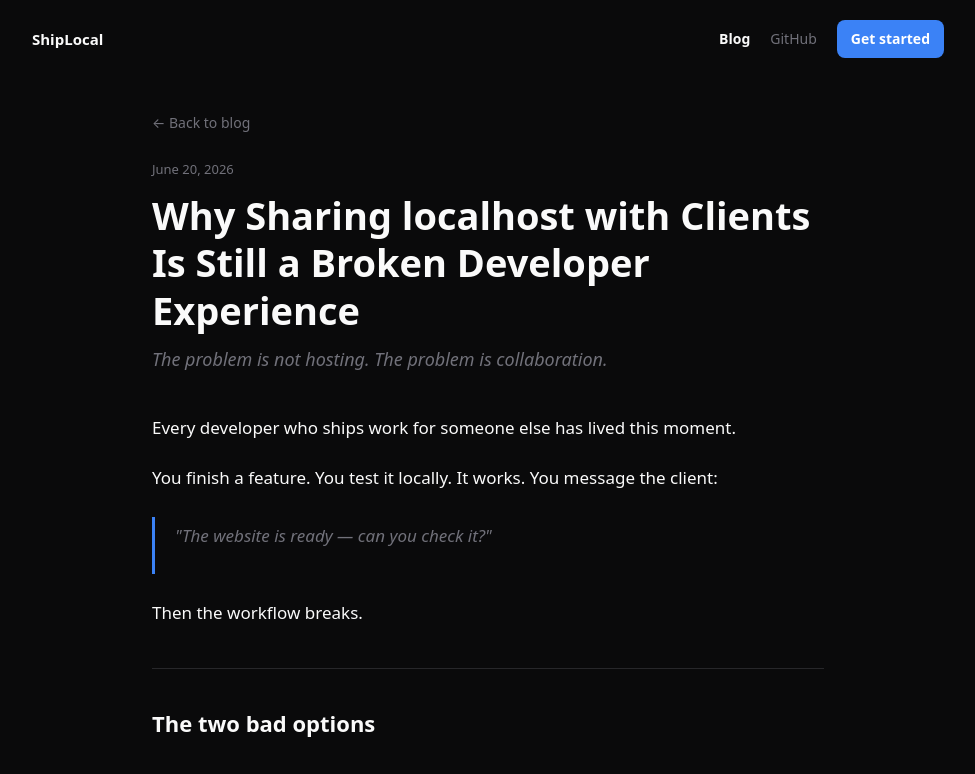
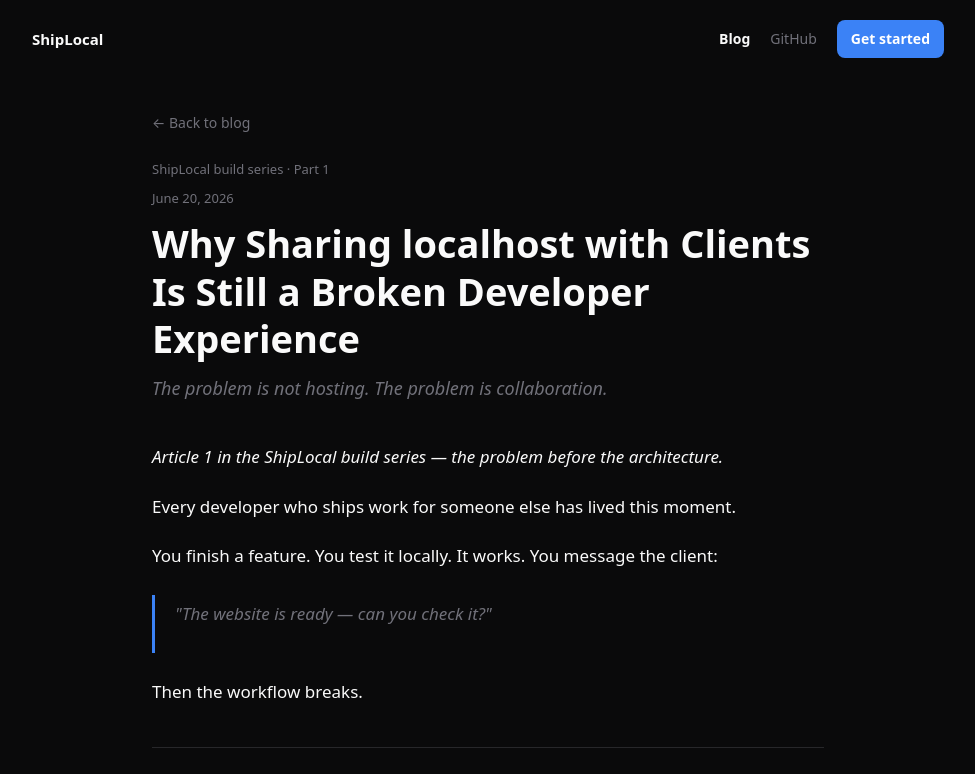
Before and after one commit to ship-local/shiplocal, a Next.js app in the folder apps/dashboard/: page /blog/why-sharing-localhost-with-clients-is-still-broken in a window 1280 px wide. Shown: the top 774 px of the page, without its empty margins (152-1127 px from the left). Built offline with nearby package versions, Linux system fonts and the light colour scheme; no server answers.

Commit message:
chore: sync Core from Cloud monorepo

```diff
--- a/apps/dashboard/content/blog/the-hard-part-isnt-the-tunnel.md
+++ b/apps/dashboard/content/blog/the-hard-part-isnt-the-tunnel.md
@@ -1,15 +1,13 @@
 ---
 title: The Hard Part of Building a Developer Tunnel Isn't the Tunnel
-subtitle: The hard part of building a developer tunnel isn't forwarding HTTP over WebSocket. It's everything that assumes the world is localhost."
+subtitle: "It's everything that assumes the world is localhost — not the WebSocket part."
 date: 2026-06-21
 description: The hard part of building a developer tunnel isn't forwarding HTTP over WebSocket. It's everything that assumes the world is localhost — headers, addresses, URLs, cookies, CORS, compression, bundle sizes, reconnect loops, and the gap between "works in my terminal" and "works for a client on their phone."
+series: ShipLocal build series
+series_order: 2
 ---
 
-# The Hard Part of Building a Developer Tunnel Isn't the Tunnel
-
 _Article 2 in the ShipLocal build series — architecture depth from production._
-
----
 
 When we started building [ShipLocal](https://github.com/ship-local/shiplocal), the pitch was simple: run `shiplocal 3000`, get a public URL, share it with a client, collect visual feedback on the live preview.
 
@@ -349,7 +347,7 @@
 - [ ] App with `/api/*` routes works on tunnel subdomain
 - [ ] App bound to IPv6-only localhost works
 - [ ] Public URL has no internal port number
-- [ ] Bundle &gt; 10 MB loads (or you document the limit)
+- [ ] Bundle > 10 MB loads (or you document the limit)
 - [ ] Stop/disconnect from a remote control UI doesn't auto-reconnect
 - [ ] Dashboard DELETE/POST actions pass CORS preflight from your app origin
 - [ ] `next dev` is not your production dashboard deploy behind a reverse proxy
--- a/apps/dashboard/content/blog/why-sharing-localhost-with-clients-is-still-broken.md
+++ b/apps/dashboard/content/blog/why-sharing-localhost-with-clients-is-still-broken.md
@@ -3,7 +3,11 @@
 subtitle: The problem is not hosting. The problem is collaboration.
 date: 2026-06-20
 description: Every developer who ships work for clients hits the same wall — deploy just to show progress, or explain localhost over WhatsApp. The gap is collaboration, not hosting.
+series: ShipLocal build series
+series_order: 1
 ---
+
+_Article 1 in the ShipLocal build series — the problem before the architecture._
 
 Every developer who ships work for someone else has lived this moment.
 
--- a/apps/dashboard/src/app/blog/[slug]/page.tsx
+++ b/apps/dashboard/src/app/blog/[slug]/page.tsx
@@ -3,7 +3,7 @@
 import { notFound } from 'next/navigation';
 import { BlogMarkdown } from '@/components/blog-markdown';
 import { SiteHeader } from '@/components/site-header';
-import { formatPostDate, getAllPosts, getPostBySlug } from '@/lib/blog';
+import { formatPostDate, getAllPosts, getPostBySlug, getSeriesPosts } from '@/lib/blog';
 
 interface BlogPostPageProps {
   params: Promise<{ slug: string }>;
@@ -41,6 +41,12 @@
     notFound();
   }
 
+  const seriesPosts = post.series ? getSeriesPosts(post.series) : [];
+  const seriesIndex = seriesPosts.findIndex((item) => item.slug === post.slug);
+  const prevInSeries = seriesIndex > 0 ? seriesPosts[seriesIndex - 1] : null;
+  const nextInSeries =
+    seriesIndex >= 0 && seriesIndex < seriesPosts.length - 1 ? seriesPosts[seriesIndex + 1] : null;
+
   return (
     <>
       <SiteHeader active="blog" />
@@ -59,6 +65,17 @@
 
         <article>
           <header style={{ marginBottom: '2.5rem' }}>
+            {post.series && post.seriesOrder ? (
+              <p
+                style={{
+                  color: 'var(--muted)',
+                  fontSize: '0.8125rem',
+                  marginBottom: '0.5rem',
+                }}
+              >
+                {post.series} · Part {post.seriesOrder}
+              </p>
+            ) : null}
             <time
               dateTime={post.date}
               style={{
@@ -97,6 +114,36 @@
           <div className="blog-content">
             <BlogMarkdown content={post.content} />
           </div>
+
+          {prevInSeries || nextInSeries ? (
+            <nav
+              aria-label="Series navigation"
+              style={{
+                marginTop: '3rem',
+                paddingTop: '1.5rem',
+                borderTop: '1px solid var(--border)',
+                display: 'grid',
+                gap: '1rem',
+              }}
+            >
+              {prevInSeries ? (
+                <Link
+                  href={`/blog/${prevInSeries.slug}`}
+                  style={{ color: 'var(--muted)', fontSize: '0.9375rem' }}
+                >
+                  ← Previous: {prevInSeries.title}
+                </Link>
+              ) : null}
+              {nextInSeries ? (
+                <Link
+                  href={`/blog/${nextInSeries.slug}`}
+                  style={{ color: 'var(--muted)', fontSize: '0.9375rem' }}
+                >
+                  Next: {nextInSeries.title} →
+                </Link>
+              ) : null}
+            </nav>
+          ) : null}
         </article>
       </main>
     </>
--- a/apps/dashboard/src/app/blog/page.tsx
+++ b/apps/dashboard/src/app/blog/page.tsx
@@ -50,6 +50,9 @@
                   }}
                 >
                   {formatPostDate(post.date)}
+                  {post.series && post.seriesOrder
+                    ? ` · ${post.series} · Part ${post.seriesOrder}`
+                    : ''}
                 </time>
                 <h2
                   style={{
--- a/apps/dashboard/src/app/globals.css
+++ b/apps/dashboard/src/app/globals.css
@@ -70,6 +70,11 @@
   margin-bottom: 0.5rem;
 }
 
+.blog-content input[type='checkbox'] {
+  margin-right: 0.5rem;
+  accent-color: var(--accent);
+}
+
 .blog-blockquote {
   border-left: 3px solid var(--accent);
   margin: 1.5rem 0;
--- a/apps/dashboard/src/lib/blog.ts
+++ b/apps/dashboard/src/lib/blog.ts
@@ -7,6 +7,8 @@
   subtitle: string;
   date: string;
   description: string;
+  series?: string;
+  seriesOrder?: number;
 }
 
 export interface BlogPost extends BlogPostMeta {
@@ -33,7 +35,13 @@
     const colon = line.indexOf(':');
     if (colon === -1) continue;
     const key = line.slice(0, colon).trim();
-    const value = line.slice(colon + 1).trim();
+    let value = line.slice(colon + 1).trim();
+    if (
+      (value.startsWith('"') && value.endsWith('"')) ||
+      (value.startsWith("'") && value.endsWith("'"))
+    ) {
+      value = value.slice(1, -1);
+    }
     meta[key] = value;
   }
 
@@ -51,6 +59,8 @@
     subtitle: meta.subtitle ?? '',
     date: meta.date ?? '',
     description: meta.description ?? '',
+    series: meta.series || undefined,
+    seriesOrder: meta.series_order ? Number.parseInt(meta.series_order, 10) : undefined,
     content,
   };
 }
@@ -67,6 +77,8 @@
         subtitle: post.subtitle,
         date: post.date,
         description: post.description,
+        series: post.series,
+        seriesOrder: post.seriesOrder,
       };
     })
     .sort((a, b) => b.date.localeCompare(a.date));
@@ -80,6 +92,12 @@
   }
 }
 
+export function getSeriesPosts(series: string): BlogPostMeta[] {
+  return getAllPosts()
+    .filter((post) => post.series === series)
+    .sort((a, b) => (a.seriesOrder ?? 0) - (b.seriesOrder ?? 0));
+}
+
 export function formatPostDate(date: string): string {
   return new Date(`${date}T12:00:00`).toLocaleDateString('en-US', {
     year: 'numeric',
```
